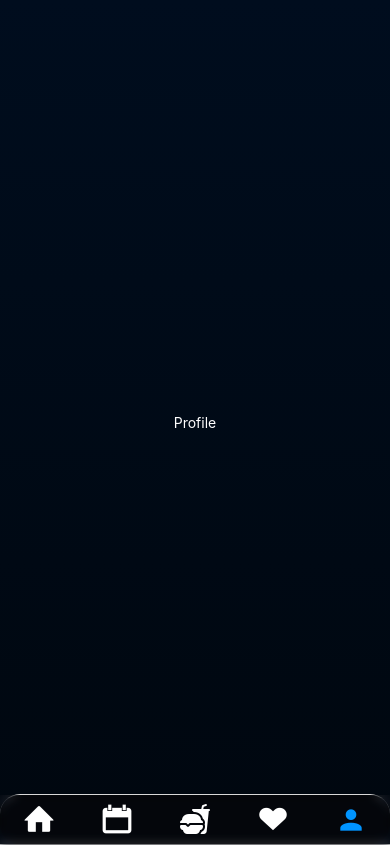
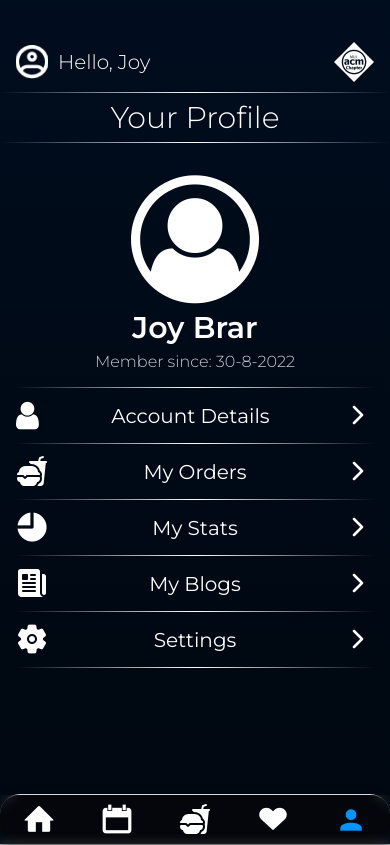
Before and after one commit to JoyBrar2001/MASC-App, a React Native app: screen /Profile in a window 390 px wide. Built offline with nearby package versions, Linux system fonts and the light colour scheme.

Commit message:
Added the Profile Page

```diff
--- a/screens/Profile.js
+++ b/screens/Profile.js
@@ -1,12 +1,72 @@
-import { StyleSheet, Text, View } from 'react-native';
+import { StyleSheet, Text, View, SafeAreaView, Image, } from 'react-native';
 import React from 'react';
 import { LinearGradient } from 'expo-linear-gradient';
 import colors from '../assets/colors/colors';
+import { Entypo, FontAwesome, Feather, Ionicons } from '@expo/vector-icons';
+
+Entypo.loadFont();
+FontAwesome.loadFont();
+Feather.loadFont();
+Ionicons.loadFont();
+
+const GradientLine = () => (
+  <LinearGradient style={styles.gradientLine} start={{ x: 0, y: 0.5 }} end={{ x: 1, y: 0.5 }} colors={["#ffffff00", "#ffffff", "#ffffff00"]} />
+);
 
 const Profile = () => {
   return (
     <LinearGradient colors={[colors.gradientDarkBlue1, colors.gradientDarkBlue2]} style={styles.profileScreenWrapper}>
-      <Text style={{ color: colors.white }}>Profile</Text>
+      <SafeAreaView style={styles.topBar}>
+        <View style={styles.topBarLeft}>
+          <Image style={styles.topBarProfileIcon} source={require('../assets/icons/profilePicture.png')} />
+          <Text style={styles.topBarText}>Hello, Joy</Text>
+        </View>
+        <Image style={styles.topBarACMLogo} source={require('../assets/icons/mujAcmChapterIcon.png')} />
+      </SafeAreaView>
+
+      <GradientLine />
+
+      <View style={styles.profilePhotoWrapper}>
+        <Text style={styles.yourProfileTitle}>Your Profile</Text>
+        <GradientLine />
+        <FontAwesome name="user-circle-o" size={128} color="white" style={{ marginTop: 32 }} />
+        <Text style={[styles.yourProfileTitle, { fontFamily: 'Montserrat-SemiBold' }]}>Joy Brar</Text>
+        <Text style={styles.memberSinceText}>Member since: 30-8-2022</Text>
+      </View>
+
+      <View style={styles.buttonsWrapper}>
+        <GradientLine />
+        <View style={styles.buttonWrapper}>
+          <FontAwesome name="user" size={32} color="white" />
+          <Text style={styles.buttonText}>Account Details</Text>
+          <Feather name="chevron-right" size={32} color="white" />
+        </View>
+        <GradientLine />
+        <View style={styles.buttonWrapper}>
+          <Ionicons name="fast-food" size={32} color="white" />
+          <Text style={styles.buttonText}>My Orders</Text>
+          <Feather name="chevron-right" size={32} color="white" />
+        </View>
+        <GradientLine />
+        <View style={styles.buttonWrapper}>
+          <Entypo name="pie-chart" size={32} color="white" />
+          <Text style={styles.buttonText}>My Stats</Text>
+          <Feather name="chevron-right" size={32} color="white" />
+        </View>
+        <GradientLine />
+        <View style={styles.buttonWrapper}>
+          <Ionicons name="newspaper" size={32} color="white" />
+          <Text style={styles.buttonText}>My Blogs</Text>
+          <Feather name="chevron-right" size={32} color="white" />
+        </View>
+        <GradientLine />
+        <View style={styles.buttonWrapper}>
+          <Ionicons name="settings" size={32} color="white" />
+          <Text style={styles.buttonText}>Settings</Text>
+          <Feather name="chevron-right" size={32} color="white" />
+        </View>
+        <GradientLine />
+      </View>
     </LinearGradient>
   );
 }
@@ -16,7 +76,79 @@ export default Profile;
 const styles = StyleSheet.create({
   profileScreenWrapper: {
     flex: 1,
-    justifyContent: 'center',
+    paddingTop: 32,
+  },
+  topBar: {
+    display: 'flex',
+    flexDirection: 'row',
+    justifyContent: 'space-between',
+    alignItems: 'center',
+    marginHorizontal: 16,
+    marginVertical: 10,
+  },
+  topBarLeft: {
+    display: 'flex',
+    flexDirection: 'row',
+    justifyContent: 'flex-start',
+    alignItems: 'center',
+    gap: 10,
+  },
+  topBarProfileIcon: {
+    width: 32,
+    height: 34,
+  },
+  topBarText: {
+    color: colors.white,
+    fontSize: 20,
+    fontFamily: 'Montserrat-Light'
+  },
+  topBarACMLogo: {
+    width: 40,
+    height: 40,
+  },
+  topPicksTitle: {
+    color: colors.white,
+    fontSize: 30,
+    fontFamily: 'Montserrat-Light',
+    textAlign: 'center',
+    marginVertical: 12,
+  },
+  gradientLine: {
+    width: "100%",
+    height: 1,
+  },
+  yourProfileTitle: {
+    color: colors.white,
+    fontSize: 30,
+    fontFamily: 'Montserrat-Light',
+    textAlign: 'center',
+    marginVertical: 6,
+  },
+  profilePhotoWrapper: {
+    width: "100%",
     alignItems: 'center',
   },
+  memberSinceText: {
+    color: colors.white,
+    fontSize: 16,
+    fontFamily: 'Montserrat-Light',
+    textAlign: 'center',
+    opacity: 0.8,
+  },
+  buttonsWrapper: {
+    paddingTop: 16,
+    flexDirection: 'column',
+    paddingHorizontal: 16,
+  },
+  buttonWrapper: {
+    flexDirection: 'row',
+    justifyContent: 'space-between',
+    alignItems: 'center',
+    paddingVertical: 10,
+  },
+  buttonText: {
+    color: colors.white,
+    fontFamily: 'Montserrat-Regular',
+    fontSize: 20,
+  },
 });
```
